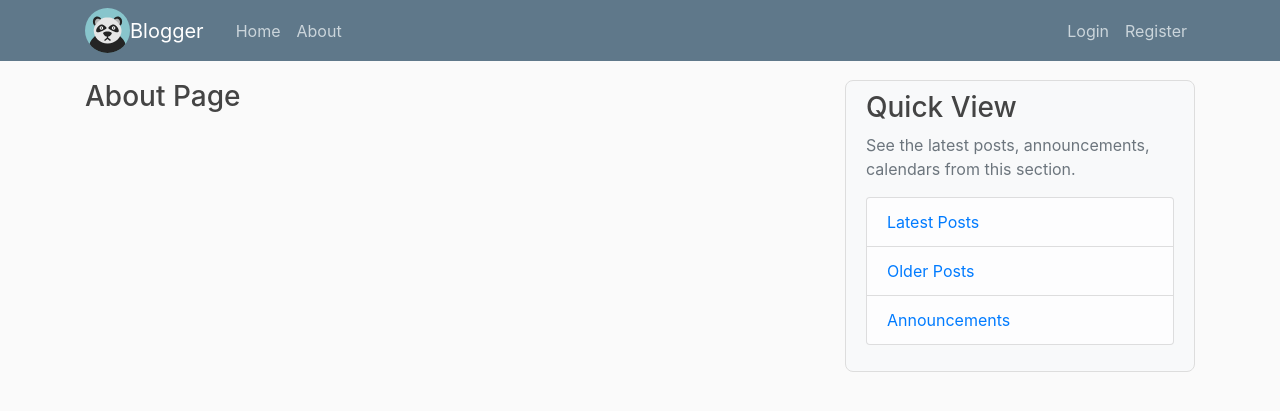
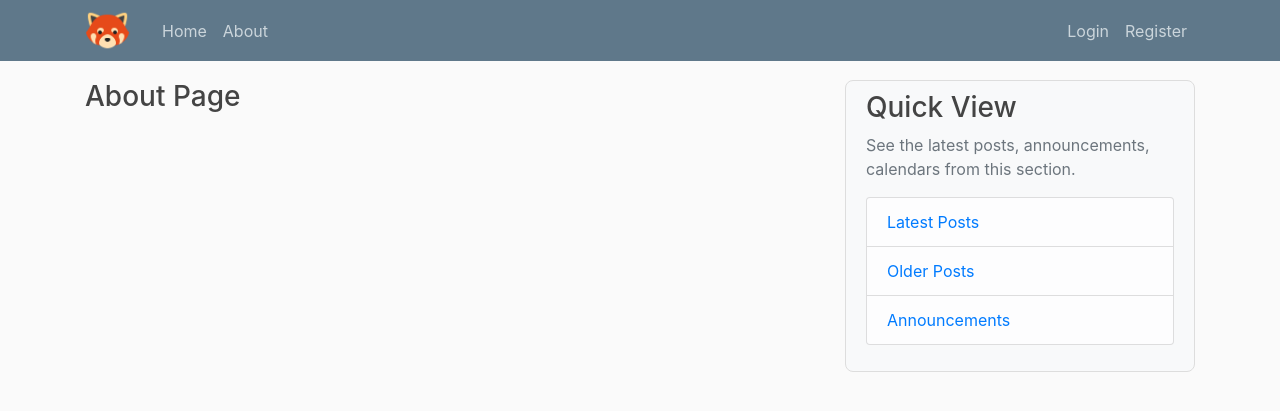
Before and after one commit to khersameesh24/Panda, a Django app: page /about/ in a window 1280 px wide. Shown: the top 411 px of the page. Run offline with Django 4.2, Linux system fonts and the light colour scheme; some libraries are stand-ins or nearby versions.

Commit message:
changed logo

```diff
--- a/blog/templates/blog/base.html
+++ b/blog/templates/blog/base.html
@@ -22,8 +22,8 @@
     <header class="site-header">
       <nav class="navbar navbar-expand-md navbar-dark bg-steel fixed-top">
         <div class="container">
-          <a href="{% url 'blog-home' %}"><img src="{% static 'blog/panda_logo.svg' %}" width="45" height = "45"></a>
-          <a class="navbar-brand mr-4" href="{% url 'blog-home' %}">Blogger</a>
+          <a href="{% url 'blog-home' %}"><img src="{% static 'blog/panda_logo.png' %}" width="45" height = "45"></a>
+          <a class="navbar-brand mr-4" href="{% url 'blog-home' %}"></a>
           <button class="navbar-toggler" type="button" data-toggle="collapse" data-target="#navbarToggle" aria-controls="navbarToggle" aria-expanded="false" aria-label="Toggle navigation">
           <span class="navbar-toggler-icon"></span>
           </button>
```
Also changed, not shown: blog/static/blog/panda_logo.png (added), blog/static/blog/panda_logo.svg (deleted).
